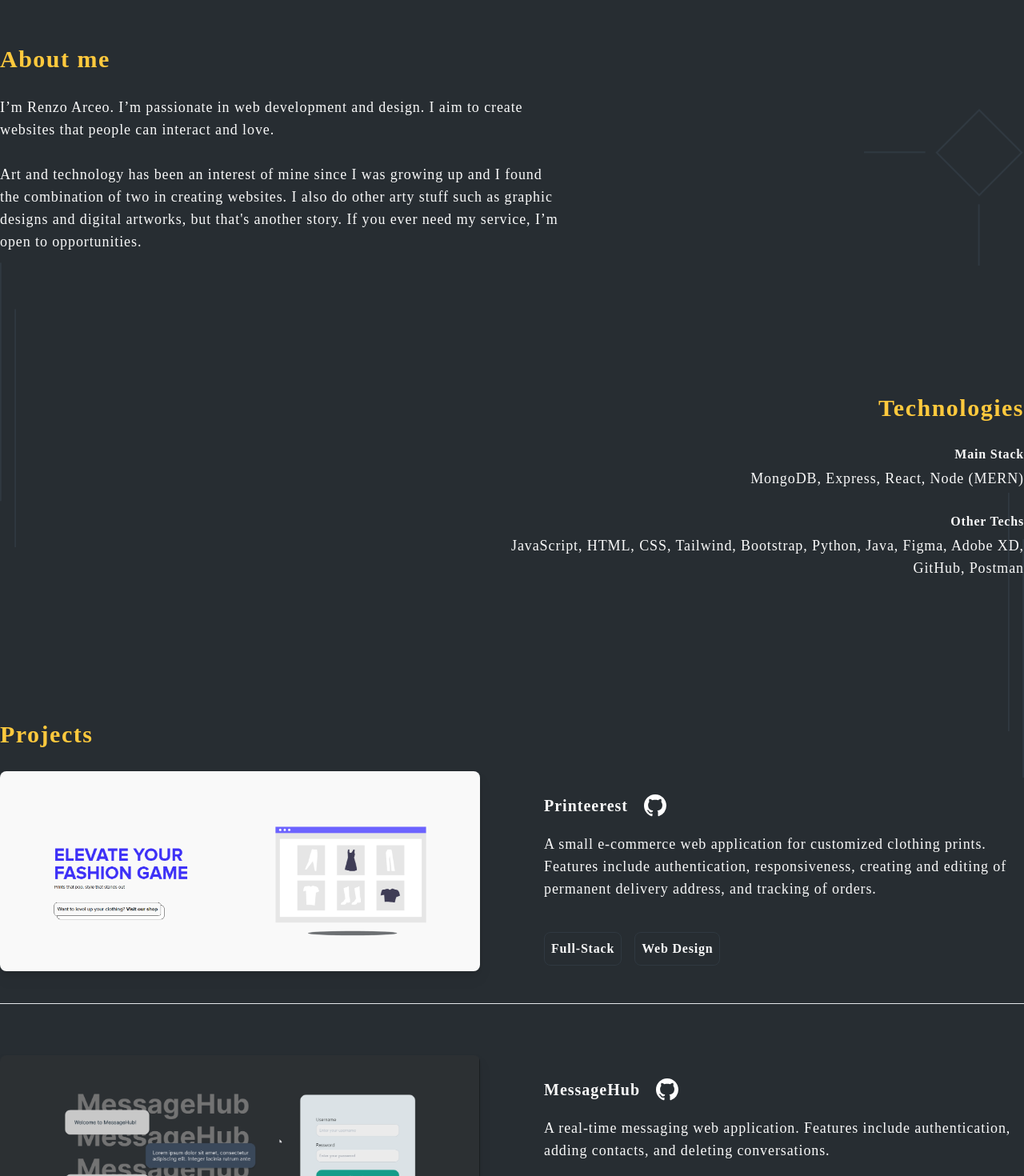
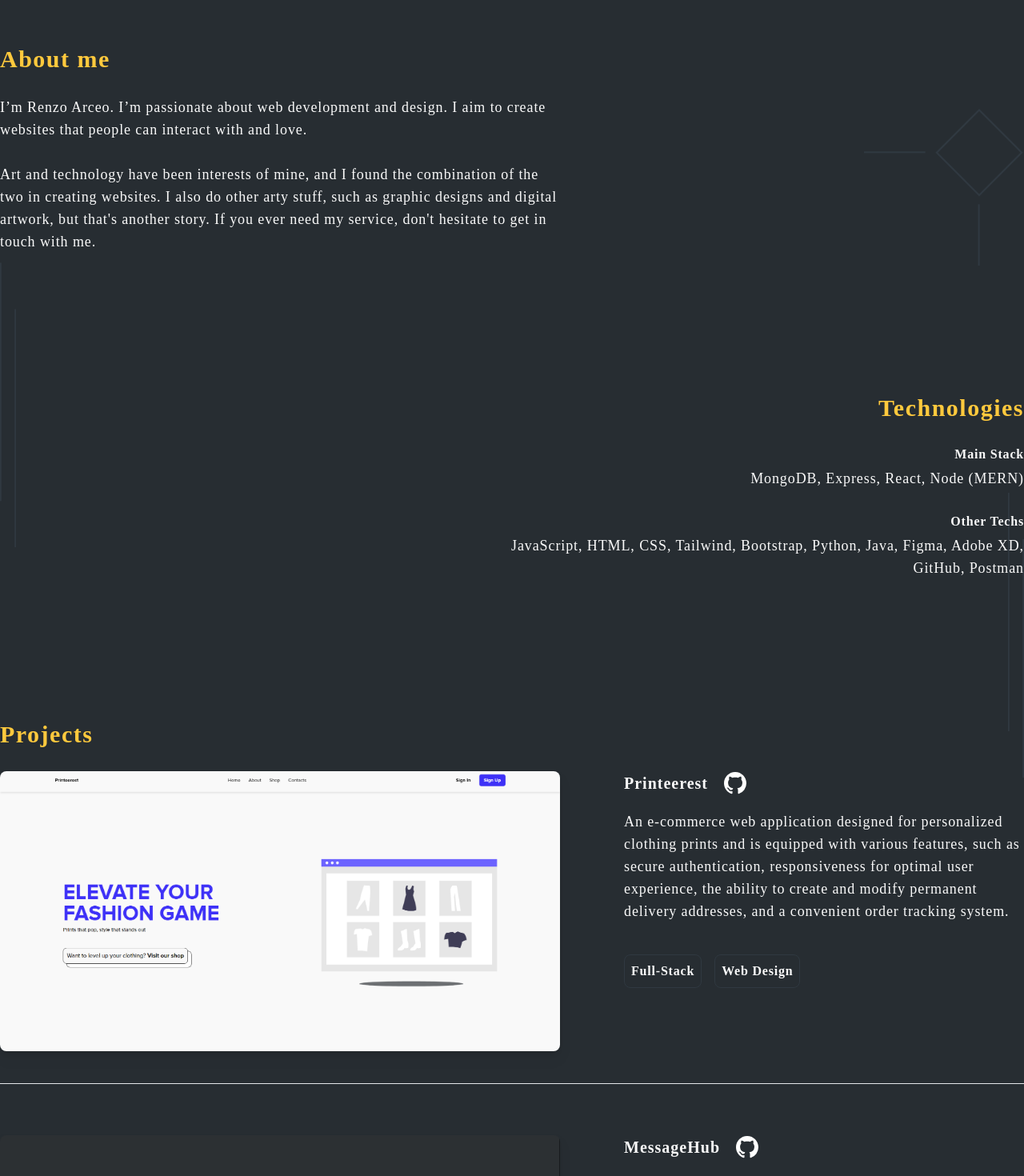
Before and after one commit to renzo-1/portfolio, a React (Create React App) app: page / in a window 1280 px wide. Shown: the part 960-2430 px from the top of the page at 80% size. Built offline with nearby package versions, Linux system fonts and the light colour scheme.

Commit message:
Fixed grammatical error

```diff
--- a/src/components/Project.js
+++ b/src/components/Project.js
@@ -32,11 +32,11 @@ const Project = ({
           githubLink={githubLink}
         />
       )}
-      <div className="space-y-7 lg:flex lg:space-x-20">
+      <div className="space-y-7 lg:space-y-0 lg:flex lg:space-x-20">
         <img
           src={cover}
           alt="project cover"
-          className={`w-full h-[200px] lg:h-[250px] lg:w-[700px] rounded-lg object-cover drop-shadow-lg cursor-pointer dilate-onHover `}
+          className={`w-full h-[200px] lg:h-[350px] lg:max-w-[700px] rounded-lg object-cover drop-shadow-lg cursor-pointer dilate-onHover `}
           onClick={(e) => setOpenModal(true)}
         ></img>
         <div className="space-y-3 lg:space-y-5">
--- a/src/containers/main/About.js
+++ b/src/containers/main/About.js
@@ -26,15 +26,15 @@ const About = () => {
       >
         <h2>About me</h2>
         <p>
-          I’m Renzo Arceo. I’m passionate in web development and design. I aim
-          to create websites that people can interact and love.
+          I’m Renzo Arceo. I’m passionate about web development and design. I
+          aim to create websites that people can interact with and love.
         </p>
         <p>
-          Art and technology has been an interest of mine since I was growing up
-          and I found the combination of two in creating websites. I also do
-          other arty stuff such as graphic designs and digital artworks, but
-          that's another story. If you ever need my service, I’m open to
-          opportunities.
+          Art and technology have been interests of mine, and I found the
+          combination of the two in creating websites. I also do other arty
+          stuff, such as graphic designs and digital artwork, but that's another
+          story. If you ever need my service, don't hesitate to get in touch
+          with me.
         </p>
       </div>
     </section>
--- a/src/containers/main/Projects.js
+++ b/src/containers/main/Projects.js
@@ -29,7 +29,7 @@ const Projects = () => {
         <Project
           cover={printCover}
           title="Printeerest"
-          desc="A small e-commerce web application for customized clothing prints. Features include authentication, responsiveness, creating and editing of permanent delivery address, and tracking of orders."
+          desc="An e-commerce web application designed for personalized clothing prints and is equipped with various features, such as secure authentication, responsiveness for optimal user experience, the ability to create and modify permanent delivery addresses, and a convenient order tracking system."
           tags={["Full-Stack", "Web Design"]}
           githubLink="#"
           tools="MongoDB, Express, Node, React, Tailwind, Figma, PassportJS, Cloudinary"
@@ -46,7 +46,7 @@ const Projects = () => {
         <Project
           cover={mhCover}
           title="MessageHub"
-          desc="A real-time messaging web application. Features include authentication, adding contacts, and deleting conversations."
+          desc="A web application for real-time messaging that comes with several features, such as authentication to ensure secure access, the ability to add contacts, and the option to delete conversations."
           githubLink="https://github.com/renzo-1/MessageHub"
           tags={["Full-Stack", "Web Design"]}
           vid={mhVid}
@@ -56,7 +56,7 @@ const Projects = () => {
         <Project
           cover={tohLanding}
           title="Tower of Hanoi"
-          desc="Tower of hanoi game which is able to record number of moves and adjust number of discs."
+          desc="The goal of the web-based Tower of Hanoi game is to arrange the discs in a stacked formation with the largest disc at the bottom and the smallest disc at the top. Achieving the objective of the game involves minimizing the number of moves taken to achieve the final form."
           githubLink="https://github.com/renzo-1/tower-of-hanoi"
           live="https://renzo-1.github.io/tower-of-hanoi/"
           tags={["Front-End", "Web Design"]}
```
